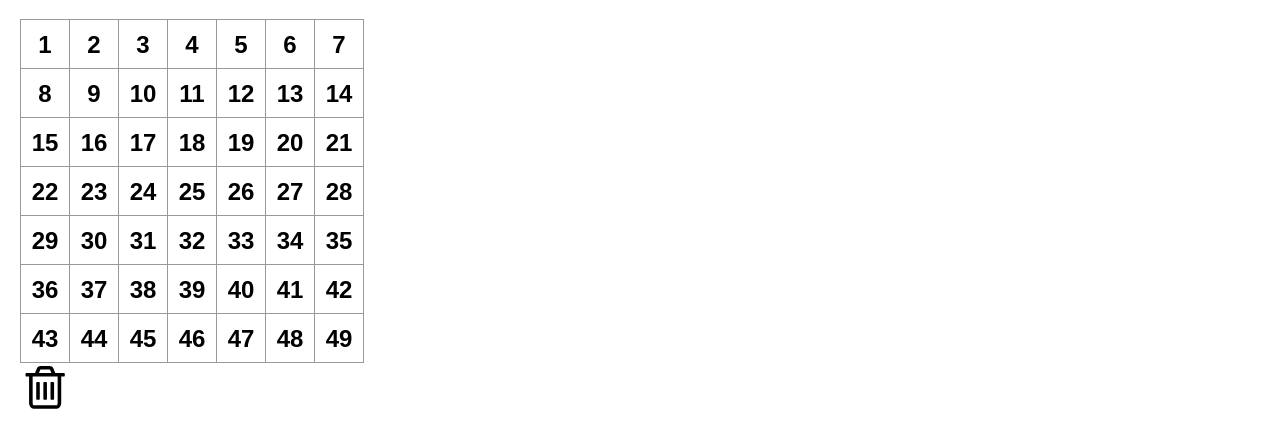
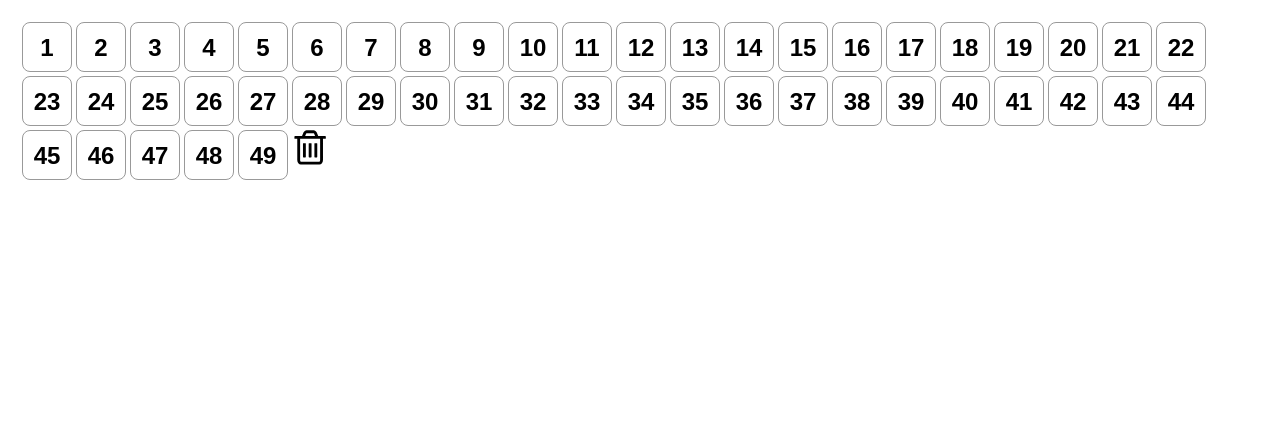
Before and after one commit to CosiBerger/lottery-ticket, a React (Create React App) app: page / in a window 1280 px wide. Shown: the top 448 px of the page. Built offline with nearby package versions, Linux system fonts and the light colour scheme.

Commit message:
Überflüssige css Klassen entfernt; Klassen vereinfacht;

```diff
--- a/src/LotteryTicket.css
+++ b/src/LotteryTicket.css
@@ -3,18 +3,14 @@ body {
   margin: 20px;
 }
 
-ol, ul {
+ol,
+ul {
   padding-left: 30px;
 }
 
-.ticket-row:after {
-  clear: both;
-  content: "";
-  display: table;
-}
-
-.status {
-  margin-bottom: 10px;
+h1,
+h2 {
+  color: #d68400;
 }
 
 .field {
@@ -25,44 +21,65 @@ ol, ul {
   font-weight: bold;
   line-height: 50px;
   height: 50px;
-  margin-right: -1px;
-  margin-top: -1px;
+  margin: 2px;
   padding: 0;
   text-align: center;
   width: 50px;
-  cursor:pointer;
+  cursor: pointer;
+  border-radius: 8px;
 }
 
-.field:focus {
+.field:focus,
+button:focus {
   outline: none;
 }
 
-.selected-field{
+.selected-field {
   background-image: url(./x-icon.svg);
   background-size: 50px;
   background-repeat: no-repeat;
 }
 
-.trash{
+.trash {
   background-image: url(./trash-icon.svg);
-  background-size: 50px;
-  width:50px;
-  height:50px;
+  background-size: 40px;
+  width: 40px;
+  height: 40px;
   background-repeat: no-repeat;
-  cursor:pointer;
-  float:left;
+  cursor: pointer;
+  float: left;
 }
 
-.hide{
+.hide {
   display: none;
 }
 
-.show{
-  display:block;
+.show {
+  display: block;
 }
 
-.button{
+.floatRight {
+  float: right;
+}
 
+.floatLeft {
+  float: left;
+}
+
+.clearLeft {
+  clear: left;
+}
+
+.clearBoth {
+  clear: both;
+}
+
+.lottoTicket {
+  float: left;
+  margin-right: 10px;
+}
+
+.button {
   color: #494949 !important;
   text-transform: uppercase;
   text-decoration: none;
@@ -71,12 +88,15 @@ ol, ul {
   border: 4px solid #494949 !important;
   display: block;
   transition: all 0.4s ease 0s;
-    float: left;
-    margin-top:2px
-
+  margin: 2px;
+  min-height: 50px;
+  min-width: 100px;
+  border-radius: 8px;
+  margin-top: 5px;
 }
 
-.button:hover{
+.button:hover,
+.field:hover {
   color: #ffffff !important;
   background: #d68400;
   border-color: #d68400 !important;
@@ -84,7 +104,7 @@ ol, ul {
   outline: none;
 }
 
-.result{
+.result {
   line-height: 50px;
   font-size: 20px;
 }
```
Lines whose indentation alone changed are shown as unchanged.
